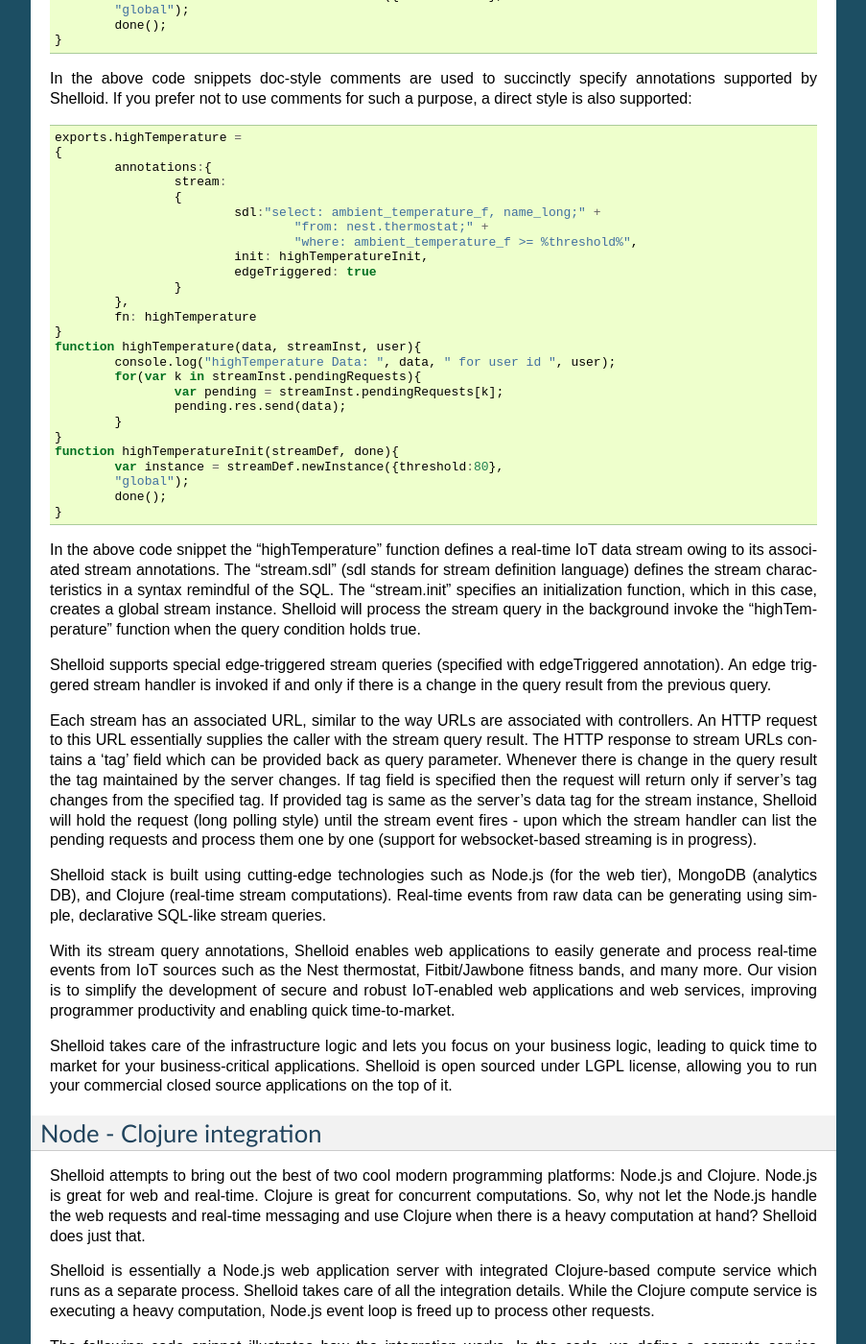
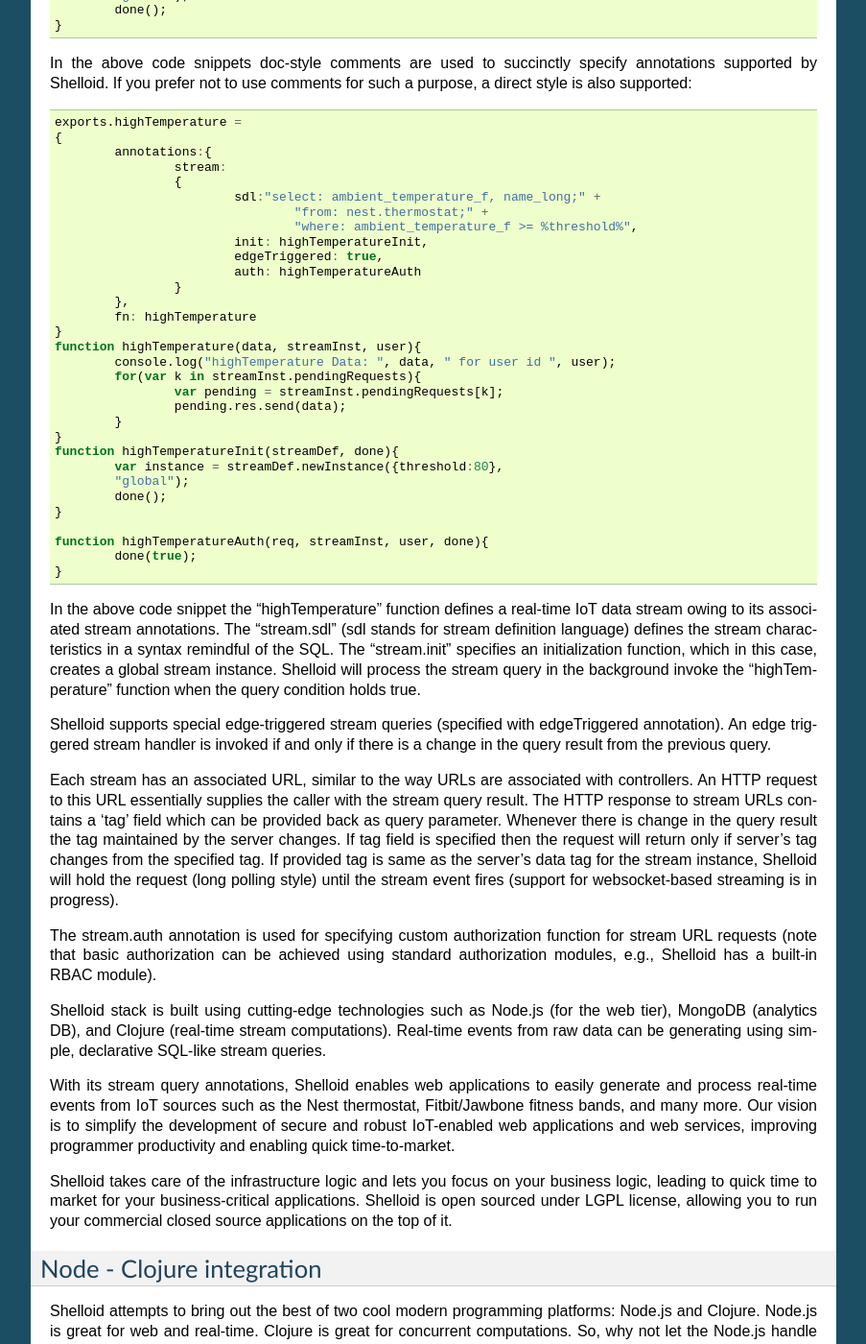
Before and after one commit to shelloid/shelloid.github.io, a Sphinx documentation site: the page built from source/introduction.rst, in a window 1280 px wide and 1400 px high, scrolled down 532 px. Shown: the whole window at 96% size, without its empty margins (198-1101 px from the left). Built offline with Sphinx 7.4.7, drawn with Linux system fonts in a browser that asks for light colours; some of the changed text lies outside the part shown.

Commit message:
stream auth

```diff
--- a/source/introduction.rst
+++ b/source/introduction.rst
@@ -15,16 +15,15 @@
 				from: nest.thermostat;
 				where: ambient_temperature_f >= %threshold%
 	@stream.init highTemperatureInit
+	@stream.auth highTemperatureAuth
 	@stream.edgeTriggered
 	*/
 	exports.highTemperature = function(data, streamInst, user){
 		console.log("highTemperature Data: ", data, " for user id ", user);
-		for(var k in streamInst.pendingRequests){
-			var pending = streamInst.pendingRequests[k];
-			pending.send(data);
-		}
 	}
-
+	exports.highTemperatureAuth = function(req, streamInst, user, done){
+		done(true);
+	}
 	exports.highTemperatureInit = function(streamDef, done){
 		var instance = streamDef.newInstance({threshold:80},
 		"global");
@@ -45,7 +44,8 @@
 					"from: nest.thermostat;" +
 					"where: ambient_temperature_f >= %threshold%",
 				init: highTemperatureInit,
-				edgeTriggered: true
+				edgeTriggered: true,
+				auth: highTemperatureAuth
 			}
 		},
 		fn: highTemperature
@@ -63,12 +63,18 @@
 		done();
 	}
 
+	function highTemperatureAuth(req, streamInst, user, done){
+		done(true);
+	}
+
 
 In the above code snippet the "highTemperature" function defines a real-time IoT data stream owing to its associated stream annotations. The "stream.sdl" (sdl stands for stream definition language) defines the stream characteristics in a syntax remindful of the SQL. The "stream.init" specifies an initialization function, which in this case, creates a global stream instance. Shelloid will process the stream query in the background invoke the "highTemperature" function when the query condition holds true.
 
 Shelloid supports special edge-triggered stream queries (specified with edgeTriggered annotation). An edge triggered stream handler is invoked if and only if there is a change in the query result from the previous query.
 
-Each stream has an associated URL, similar to the way URLs are associated with controllers.  An HTTP request to this URL essentially supplies the caller with the stream query result. The HTTP response to stream URLs contains a 'tag' field which can be provided back as query parameter.  Whenever there is change in the query result the tag maintained by the server changes. If tag field is specified then the request will return only if server's tag changes from the specified tag. If provided tag is same as the server's data tag for the stream instance, Shelloid will hold the request (long polling style) until the stream event fires - upon which the stream handler can list the pending requests and process them one by one (support for websocket-based streaming is in progress).
+Each stream has an associated URL, similar to the way URLs are associated with controllers.  An HTTP request to this URL essentially supplies the caller with the stream query result. The HTTP response to stream URLs contains a 'tag' field which can be provided back as query parameter.  Whenever there is change in the query result the tag maintained by the server changes. If tag field is specified then the request will return only if server's tag changes from the specified tag. If provided tag is same as the server's data tag for the stream instance, Shelloid will hold the request (long polling style) until the stream event fires (support for websocket-based streaming is in progress).
+
+The stream.auth annotation is used for specifying custom authorization function for stream URL requests (note that basic authorization can be achieved using standard authorization modules, e.g., Shelloid has a built-in RBAC module).
 
 Shelloid stack is built using cutting-edge technologies such as Node.js (for the web tier), MongoDB (analytics DB), and Clojure (real-time stream computations). Real-time events from raw data can be generating using simple, declarative SQL-like stream queries.
 
```
